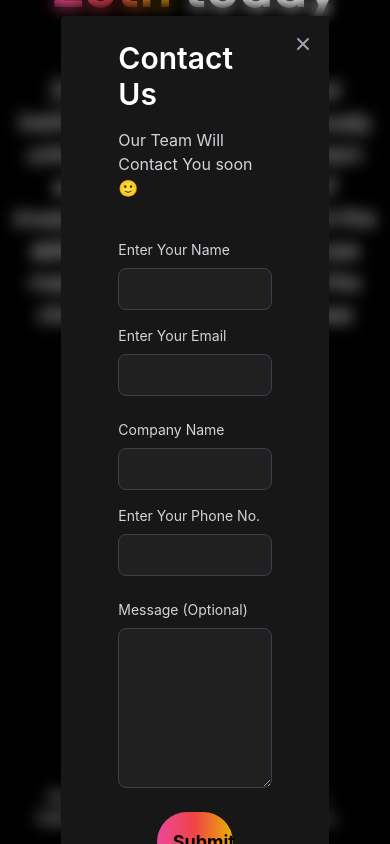
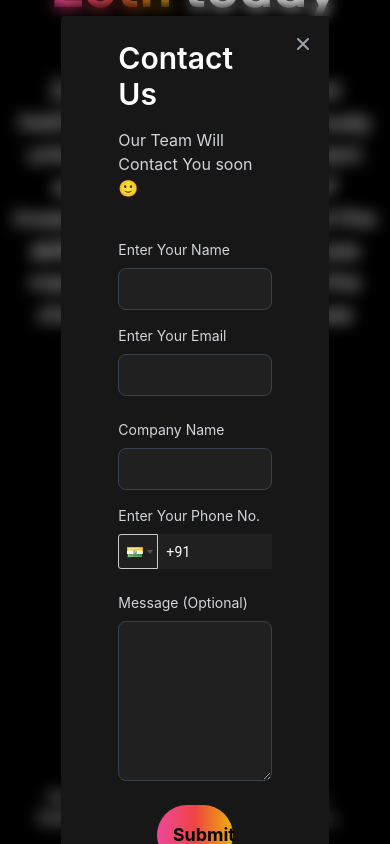
Before and after one commit to 0xZothio/landing_page_v1, a React (Create React App) app: page /institutions in a window 390 px wide. Both pictures are taken after a click on the button "Contact Us". Shown: the part 11931-12775 px from the top of the page. Before the commit the page ends 12000 px from the top, so only its background shows below. After the commit the page ends 12000 px from the top, so only its background shows below. Built offline with nearby package versions, Linux system fonts and the light colour scheme.

Commit message:
added phone dropdown

```diff
--- a/package.json
+++ b/package.json
@@ -13,6 +13,7 @@
     "react": "^18.2.0",
     "react-dom": "^18.2.0",
     "react-icons": "^4.7.1",
+    "react-phone-input-2": "^2.15.1",
     "react-router-dom": "^6.8.0",
     "react-scripts": "5.0.1",
     "react-scroll": "^1.8.9",
--- a/src/components/Contact_popup.js
+++ b/src/components/Contact_popup.js
@@ -1,7 +1,7 @@
 import axios from "axios";
 import React, { useState } from "react";
 import { toast } from "react-toastify";
-
+import PhoneInput from "react-phone-input-2";
 export default function Contact_popup({ setIsVisible }) {
     const [inviteData, setInviteData] = useState({
       first_name: "",
@@ -195,18 +195,40 @@ export default function Contact_popup({ setIsVisible }) {
                       >
                         Enter Your Phone No.
                       </label>
-                      <input
+                      {/* <div className="bg-[#202020] text-white"> */}
+                      <PhoneInput
+                        enableSearch={true}
                         type="number"
                         name="mobile"
                         id="mobile"
                         placeholder=""
-                        className=" border text-sm rounded-lg focus:ring-blue-500 focus:border-blue-500 block w-full p-2.5 bg-[#202020] border-gray-700 placeholder-gray-400 text-white"
+                        country="in"
+                        inputClass="bg-[#202020] text-white w-full"
+                        // dropdownClass="bg-[#202020] text-white"
+                        // style={{backgroundColor:"#202020"}}
+                        inputStyle={{
+                          color: "white ",
+                          background: "#202020",
+                          width: "100%",
+                          border: "none",
+                          hover: "none",
+                        }}
+                        buttonStyle={{
+                          color: "white !important",
+                          background: "#202020",
+                        }}
+                        searchStyle={{
+                          color: "white",
+                          background: "#202020",
+                        }}
+                        containerStyle={{ background: "#202020" }}
+                        dropdownStyle={{ background: "#202020", color:"white !important", hover:"none" }}
+                        // className="bg-[#202020] text-white"
                         required={true}
-                        max="10"
-                        min="10"
                         value={inviteData.mobile}
                         onChange={(e) => onChangeData(e)}
                       />
+                      {/* </div> */}
                       <p className="text-sm text-red-500 ">
                         {formErrors.mobile}
                       </p>
@@ -225,7 +247,6 @@ export default function Contact_popup({ setIsVisible }) {
                       id="message"
                       placeholder=""
                       className=" border text-sm rounded-lg focus:ring-blue-500 focus:border-blue-500 block w-full h-40 p-2.5 bg-[#202020] border-gray-700 placeholder-gray-400 text-white"
-
                       value={inviteData.mobile}
                       onChange={(e) => onChangeData(e)}
                     />
--- a/src/index.js
+++ b/src/index.js
@@ -3,7 +3,7 @@ import ReactDOM from "react-dom/client";
 import "./index.css";
 import App from "./App";
 import reportWebVitals from "./reportWebVitals";
-
+import "react-phone-input-2/lib/style.css";
 const root = ReactDOM.createRoot(document.getElementById("root"));
 root.render(
   <React.StrictMode>
```
Also changed, not shown: 1 other file (tests, documents, lock files or other folders).
